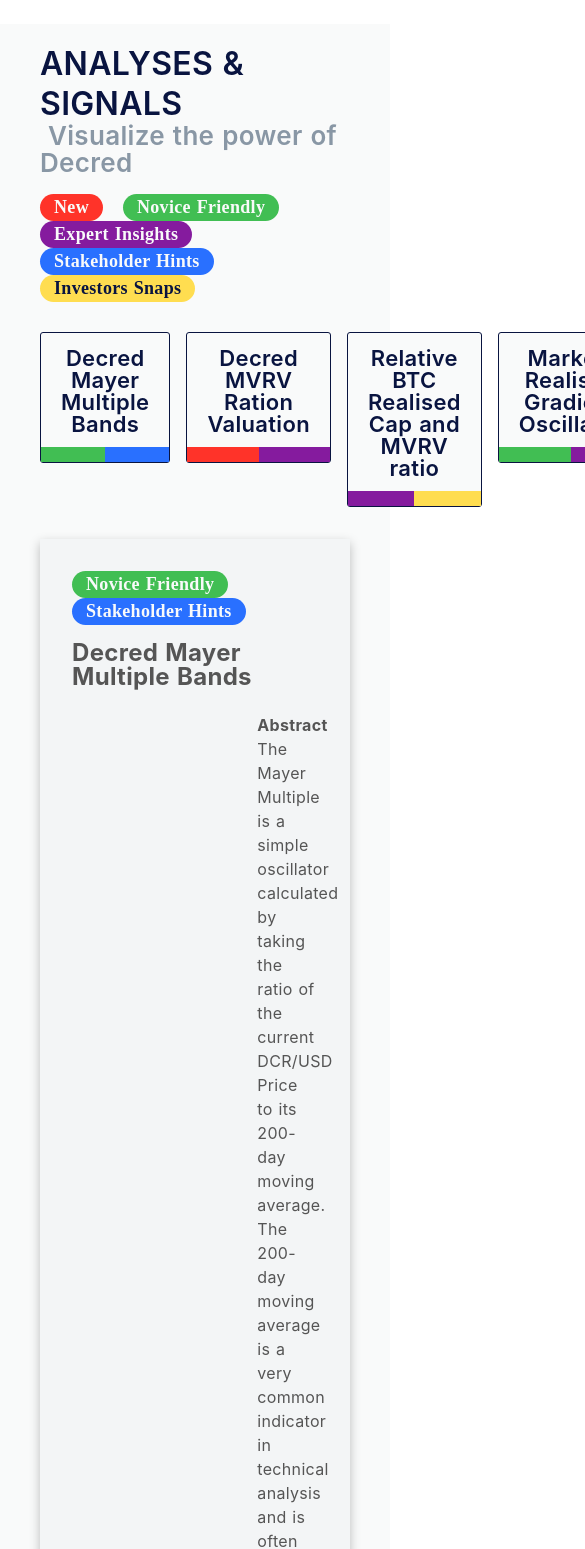
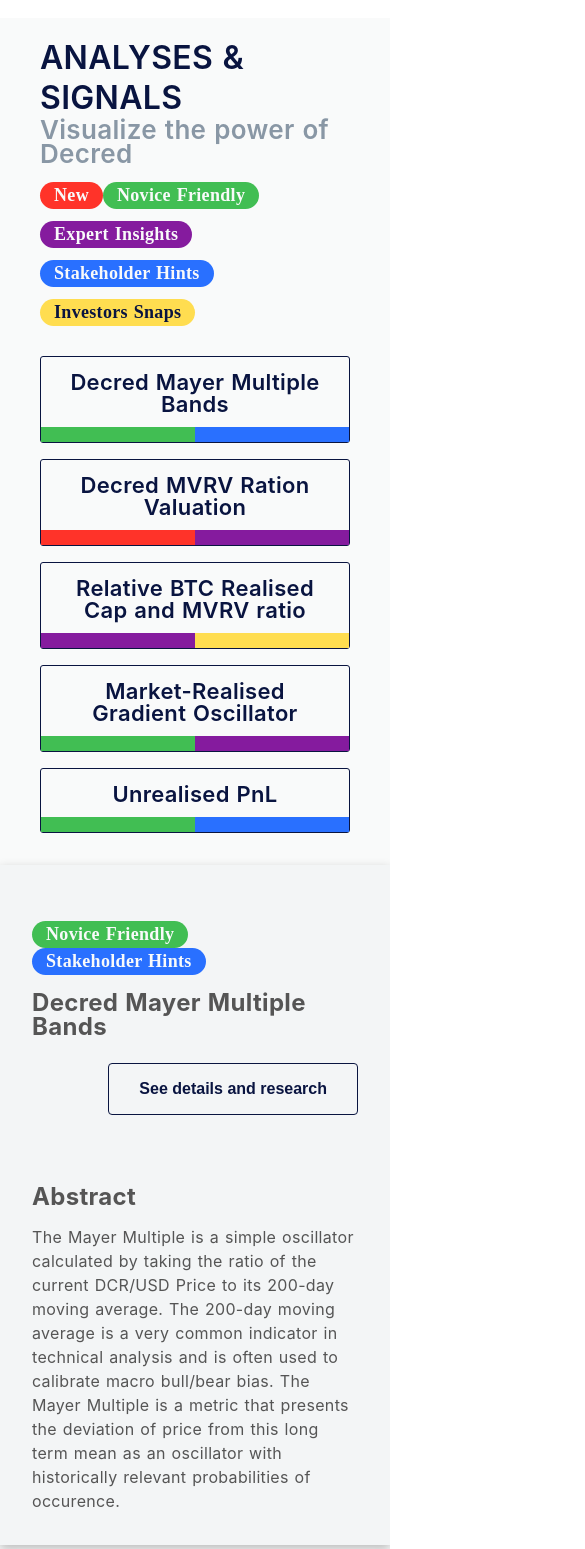
Before and after one commit to Decred-Bulls/dcronchain, a Nuxt app: page / in a window 390 px wide. Shown: the part 200-1749 px from the top of the page, 585 px wide, since content can reach past the window. Built offline with nearby package versions, Linux system fonts and the light colour scheme; no server answers; a web font is replaced by a local one.

Commit message:
pages/index - optmise for mobile

```diff
--- a/pages/index.vue
+++ b/pages/index.vue
@@ -2,14 +2,14 @@
   <div class="p-homepage">
     <Section>
       <div>
-        <h2 class="c-title">Snapshots</h2>
-        <span class="c-subtitle ml-2">
+        <h2 class="c-title mr-2">Snapshots</h2>
+        <span class="c-subtitle">
           Discover Decred Economics
         </span>
       </div>
 
       <el-row v-if="featuredInsights" :gutter="20" class="mt-20">
-        <el-col :span="8">
+        <el-col :lg="8" :md="8" :sm="24">
           <GaugeCard icon="safe" :value="featuredTreasuryGrowth.scale">
             <template v-slot:header> Treasury Growth </template>
             <template v-slot:content>
@@ -25,7 +25,7 @@
             </template>
           </GaugeCard>
         </el-col>
-        <el-col :span="8">
+        <el-col :lg="8" :md="8" :sm="24">
           <GaugeCard icon="hand" :value="featuredDecredPower.scale">
             <template v-slot:header> Decred Power </template>
             <template v-slot:content>
@@ -38,7 +38,7 @@
             </template>
           </GaugeCard>
         </el-col>
-        <el-col :span="8">
+        <el-col :lg="8" :md="8" :sm="24">
           <GaugeCard icon="cart" :value="featuredRealisedCap.scale">
             <template v-slot:header> Realised Cap (USD) </template>
             <template v-slot:content>
@@ -56,8 +56,8 @@
 
     <Section color="alt-1">
       <div>
-        <h2 class="c-title">Analyses &amp; Signals</h2>
-        <span class="c-subtitle ml-2">
+        <h2 class="c-title mr-2">Analyses &amp; Signals</h2>
+        <span class="c-subtitle">
           Visualize the power of Decred
         </span>
       </div>
@@ -103,49 +103,54 @@
         </nuxt-link>
       </div>
 
-      <div class="c-chart__wrapper mt-5 py-5 px-5">
-        <!--  -->
-        <div class="m--flex">
-          <div>
+      <div class="c-chart__wrapper mt-5">
+        <el-row :gutter="32" class="mt-4">
+          <el-col
+            v-loading="isChartLoading"
+            :lg="16"
+            :md="24"
+            :sm="24"
+            element-loading-background="transparent"
+          >
             <Tag color="green">Novice Friendly</Tag>
             <Tag color="blue">Stakeholder Hints</Tag>
             <h2 class="mt-3">Decred Mayer Multiple Bands</h2>
-          </div>
-        </div>
 
-        <el-row :gutter="32" type="flex" class="mt-4">
-          <el-col
-            v-loading="isChartLoading"
-            :span="16"
-            element-loading-background="transparent"
-            class="m--flex justify-center"
-          >
             <client-only>
+              <div class="chart mt-4">
                 <Plotly
                   v-if="!isChartLoading && chartData"
                   :data="chartData.data"
                   :layout="chartLayout"
                   :options="chartData.options"
                 ></Plotly>
+              </div>
             </client-only>
           </el-col>
-          <el-col :span="8">
+          <el-col :lg="8" :md="24" :sm="24">
             <!--  -->
-            <h4>Abstract</h4>
-            <p>
-              The Mayer Multiple is a simple oscillator calculated by taking the
-              ratio of the current DCR/USD Price to its 200-day moving average.
-              The 200-day moving average is a very common indicator in technical
-              analysis and is often used to calibrate macro bull/bear bias. The
-              Mayer Multiple is a metric that presents the deviation of price
-              from this long term mean as an oscillator with historically
-              relevant probabilities of occurence.
+            <div class="m--flex justify-end">
+              <nuxt-link to="/charts/decred-mayer-multiple-bands">
+                <Button size="big" transparent>See details and research</Button>
+              </nuxt-link>
+            </div>
+            <div class="mt-70">
+              <h2>Abstract</h2>
+              <p class="mt-3">
+                The Mayer Multiple is a simple oscillator calculated by taking
+                the ratio of the current DCR/USD Price to its 200-day moving
+                average. The 200-day moving average is a very common indicator
+                in technical analysis and is often used to calibrate macro
+                bull/bear bias. The Mayer Multiple is a metric that presents the
+                deviation of price from this long term mean as an oscillator
+                with historically relevant probabilities of occurence.
               </p>
+            </div>
           </el-col>
         </el-row>
 
         <el-row v-if="featuredChartInsights" :gutter="20" class="mt-5">
-          <el-col :span="6">
+          <el-col :lg="6" :md="8" :sm="24">
             <MonetaryCard
               title="Mayer Multiple"
               :value="featuredChartMayerMultiple.currentValue | roundTo2DP"
@@ -153,7 +158,7 @@
               changeLabel="Change (7d)"
             />
           </el-col>
-          <el-col :span="6">
+          <el-col :lg="6" :md="8" :sm="24">
             <MonetaryCard
               title="Price (USD)"
               :value="featuredChartPriceUSD.currentValue | roundTo2DP"
@@ -161,7 +166,7 @@
               changeLabel="Change (7d)"
             />
           </el-col>
-          <el-col :span="6">
+          <el-col :lg="6" :md="8" :sm="24">
             <MonetaryCard
               title="200-Day MA (USD)"
               :value="featuredChart200DMA.currentValue | roundTo2DP"
@@ -184,8 +189,8 @@
     <Section color="alt-2">
       <div class="c-section__content">
         <div>
-          <h2 class="c-title">Expert data &amp; insights</h2>
-          <span class="c-subtitle ml-2">
+          <h2 class="c-title mr-2">Expert data &amp; insights</h2>
+          <span class="c-subtitle">
             Get the evolution of Decred economics
           </span>
         </div>
@@ -205,6 +210,7 @@
 <script lang="ts">
 import Vue, { PropOptions } from 'vue'
 import { createKey } from '@/utils'
+import Button from '~/components/Button/index.vue'
 import ChartCard from '~/components/ChartCard/index.vue'
 import GaugeCard from '~/components/GaugeCard/index.vue'
 import MonetaryCard from '~/components/MonetaryCard/index.vue'
@@ -218,6 +224,7 @@ import { Plotly } from 'vue-plotly'
 
 export default Vue.extend({
   components: {
+    Button,
     ChartCard,
     GaugeCard,
     Logo,
@@ -435,6 +442,13 @@ export default Vue.extend({
   align-items: center;
   text-align: center;
 
+  a,
+  a:hover,
+  a:active,
+  a:visited {
+    text-decoration: none;
+  }
+
   .c-title {
     font-weight: 600;
     font-size: 32px;
@@ -449,12 +463,25 @@ export default Vue.extend({
     font-weight: 600;
     color: $color-gray-600;
     text-transform: none;
+
+    @include media('<=sm') {
+      display: block;
+    }
   }
 
   .c-tags-list {
     & > * {
       &:not(:last-child) {
         margin-right: 20px;
+      }
+    }
+
+    @include media('<=sm') {
+      & > * {
+        &:not(:last-child) {
+          margin-right: 0;
+          margin-bottom: 12px;
+        }
       }
     }
   }
@@ -468,17 +495,33 @@ export default Vue.extend({
       }
     }
 
-    a,
-    a:hover,
-    a:active,
-    a:visited {
-      text-decoration: none;
+    @include media('<=sm') {
+      flex-direction: column;
+
+      & > * {
+        &:not(:last-child) {
+          margin-right: 0;
+          margin-bottom: 16px;
+        }
+      }
     }
   }
 
   .c-chart__wrapper {
     background: #f3f5f6;
     box-shadow: 0px 4px 10px rgba(0, 0, 0, 0.25);
+    padding: 32px;
+
+    @include media('<=sm') {
+      margin-left: -40px;
+      margin-right: -40px;
+      /* padding: 0; */
+
+      .chart {
+        margin-left: -70px;
+        margin-right: -80px;
+      }
+    }
   }
 
   .c-table {
```
Lines whose indentation alone changed are shown as unchanged.
